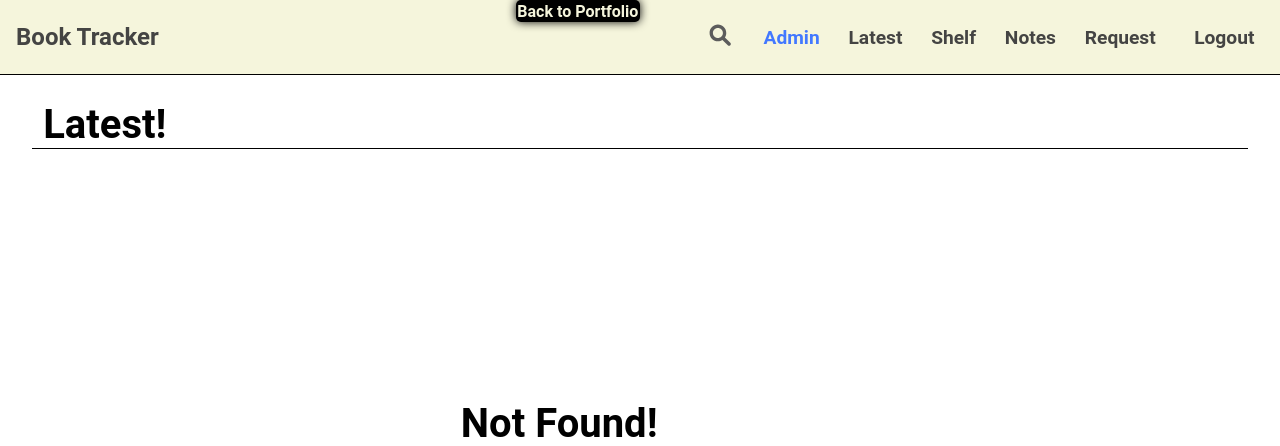
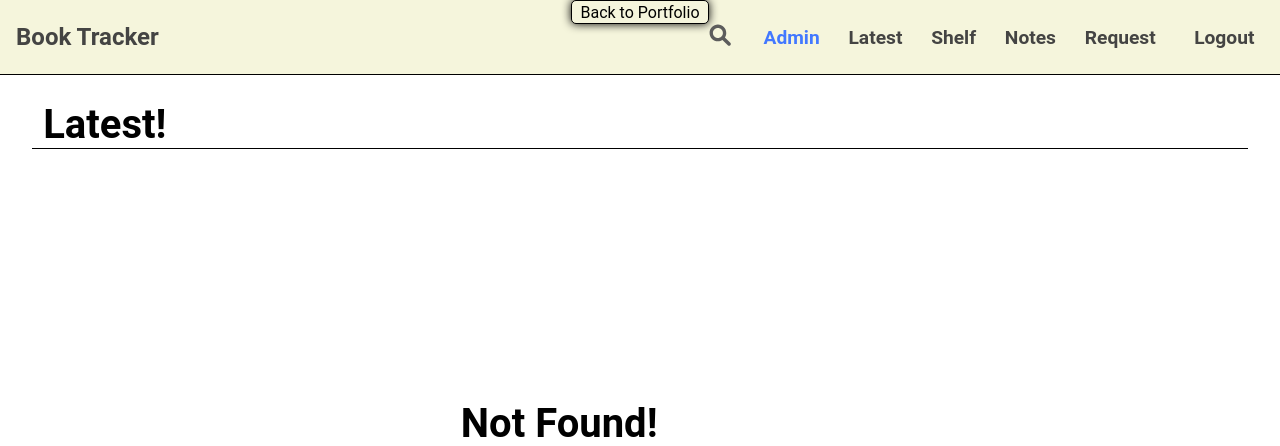
Before and after one commit to BlacAc3/blacac3-portfolio, a Django app: page /projects/books/latest in a window 1280 px wide. Shown: the top 446 px of the page. Run offline with Django 4.2, Linux system fonts and the light colour scheme; a user stored in the database is signed in; data that the repository does not hold is empty; parts of the project's set-up code (start-up, migrations or seed data) failed here and were passed over.

Commit message:
Added back to portfolio in book project

```diff
--- a/books/static/books/style.css
+++ b/books/static/books/style.css
@@ -42,8 +42,36 @@ a:hover{
     display: none;
 }
 
+/* portfolio setup  */
+/* ------------------------------------------------------------------ */
+#portfolio-button-div{
+    position: fixed;
+    width: 100vw;
+    display: flex;
+    justify-content: flex-start;
+    top:0;
+    left: 0;
+    font-size: 10px;
 
+}
 
+#portfolio-button{
+    padding: 0.1rem 0.5rem;
+    border-radius: 5px;
+    box-shadow: 0 0 10px black;
+    background-color:beige;
+    border: black 1px solid;
+    margin: none;
+    color:black ;
+}
+
+@media (min-width:700px) {
+    #portfolio-button-div{
+        font-size: 16px;
+        justify-content: center;
+    }
+}
+/* ------------------------------------------------------------------------- */
 
 
 
--- a/portfolio/templates/books/layout.html
+++ b/portfolio/templates/books/layout.html
@@ -36,7 +36,11 @@
 <!-- title and navbar  -->
 <!-- ------------------------------------------------------------------------- -->
     <a href="{% url 'index' %}" class="nav-title">Book Tracker</a>
+    <div id="portfolio-button-div">
+        <a id="portfolio-button" href="/">Back to Portfolio</a>
+    </div>
     <nav class="navbar">
+
         <!-- search -->
         <a class="search-button">
             <svg xmlns="http://www.w3.org/2000/svg" x="0px" y="0px" width="30" height="30" viewBox="0,0,256,256">
@@ -59,20 +63,7 @@
             <a class="log" href="{% url 'logout' %}">Logout</a>
         {% endif %}
 
-        <a id="portfolio-button"
-        style="
-            font-size: 16px;
-            position: fixed;
-            top:0;
-            right: 50%;
-            padding: 0.1rem;
-            border-radius: 5px;
-            box-shadow: 0 0 10px black;
-            background-color: black;
-            margin: none;
-            color: beige
-        "
-        href="/">Back to Portfolio</a>
+
 
     </nav>
 
```
